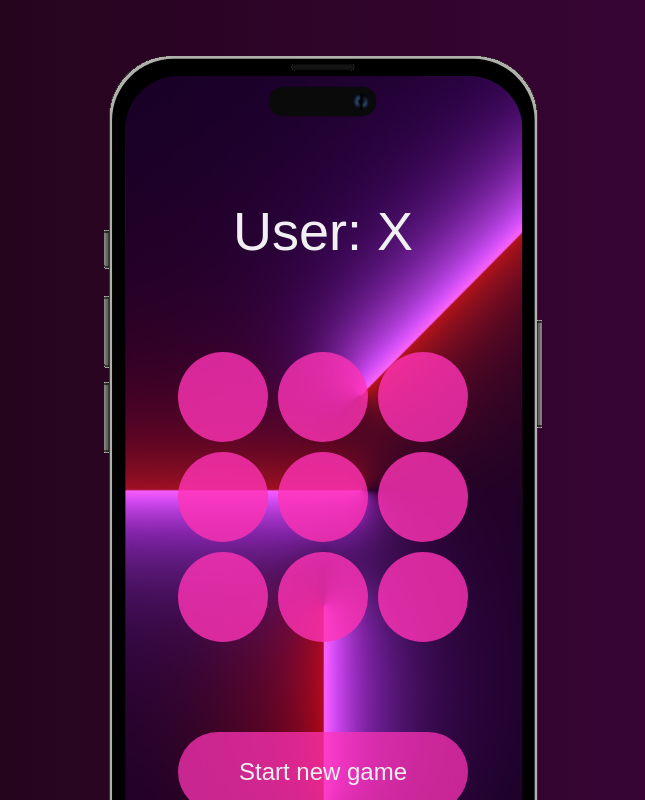
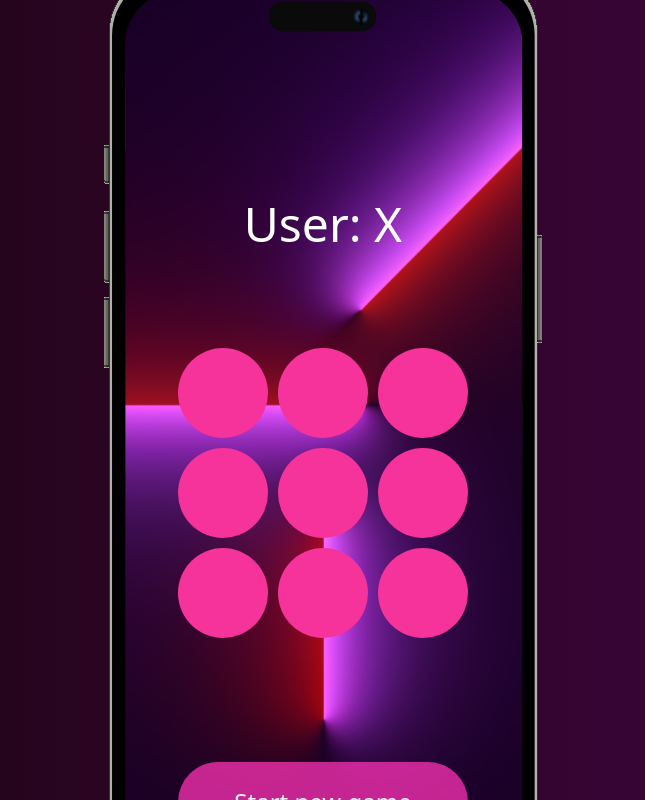
Before and after one commit to thermojam/react-game-app, a React (Vite) app: page / in a window 1280 px wide. Shown: the top 800 px of the page, without its empty margins (317-962 px from the left). Built offline with nearby package versions, Linux system fonts and the light colour scheme.

Commit message:
the application works on the class approach and is ready to be sent for review

```diff
--- a/package.json
+++ b/package.json
@@ -10,10 +10,12 @@
         "preview": "vite preview"
     },
     "dependencies": {
+        "@tailwindcss/vite": "^4.1.11",
         "react": "^19.0.0",
         "react-dom": "^19.0.0",
         "react-redux": "^9.2.0",
-        "redux": "^5.0.1"
+        "redux": "^5.0.1",
+        "tailwindcss": "^4.1.11"
     },
     "devDependencies": {
         "@eslint/js": "^9.22.0",
--- a/src/App.jsx
+++ b/src/App.jsx
@@ -1,24 +1,26 @@
-import { useDispatch } from 'react-redux'
+import React from 'react'
+import { connect } from 'react-redux'
 import Field from './components/Field/Field'
 import Information from './components/Information/Information'
-import styles from './App.module.css'
 
-export const App = () => {
-    const dispatch = useDispatch()
-
-    const resetGame = () => {
-        dispatch({ type: 'RESTART_GAME' })
+class App extends React.Component {
+    handleReset = () => {
+        this.props.dispatch({type: 'RESTART_GAME'})
     }
 
-    return (
-        <div className={styles.app}>
-            <div className={styles.appWrapper}>
-                <Information />
-                <Field />
-                <button className={styles.resetGame} onClick={resetGame}>
-                    Start new game
-                </button>
+    render() {
+        return (
+            <div className="pt-[140px] bg-iphone min-h-screen">
+                <div className="text-center my-[60px]">
+                    <Information/>
+                    <Field/>
+                    <button onClick={ this.handleReset } className="btn-reset mt-6">
+                        Start new game
+                    </button>
+                </div>
             </div>
-        </div>
-    )
+        )
+    }
 }
+
+export default connect()(App)
--- a/src/App.module.css
+++ /dev/null
@@ -1,28 +0,0 @@
-.app {
-    padding: 140px 0;
-    background-image: url("assets/iPhone.svg");
-    background-position: center;
-    background-repeat: no-repeat;
-}
-
-.appWrapper {
-    text-align: center;
-    margin: 60px 0;
-}
-
-.resetGame {
-    width: 290px;
-    height: 80px;
-    font-family: var(--zona-pro);
-    text-align: center;
-    font-size: 24px;
-    color: var(--white);
-    background: rgba(255, 51, 182, 0.74);
-    border-radius: 50px;
-    border: none;
-    cursor: pointer;
-}
-
-.resetGame:hover{
-    box-shadow: var(--reset);
-}
--- a/src/components/Field/Field.jsx
+++ b/src/components/Field/Field.jsx
@@ -1,5 +1,5 @@
-import styles from './field.module.css'
-import { useSelector, useDispatch } from 'react-redux'
+import React from 'react'
+import { connect } from 'react-redux'
 
 const WIN_PATTERNS = [
     [0, 1, 2], [3, 4, 5], [6, 7, 8],
@@ -7,38 +7,34 @@ const WIN_PATTERNS = [
     [0, 4, 8], [2, 4, 6]
 ]
 
-export default function Field() {
-    const field = useSelector(state => state.field)
-    const currentPlayer = useSelector(state => state.currentPlayer)
-    const isGameEnded = useSelector(state => state.isGameEnded)
-
-    const dispatch = useDispatch()
-
-    const checkWinner = (field, player) => {
+class Field extends React.Component {
+    checkWinner = (field, player) => {
         return WIN_PATTERNS.some(pattern =>
             pattern.every(index => field[index] === player)
         )
     }
 
-    const handleClick = (index) => {
+    handleClick = (index) => {
+        const {field, currentPlayer, isGameEnded, dispatch} = this.props
+
         if (field[index] !== '' || isGameEnded) return
 
         const newField = [...field]
         newField[index] = currentPlayer
 
-        const hasWinner = checkWinner(newField, currentPlayer)
+        const hasWinner = this.checkWinner(newField, currentPlayer)
         const isDraw = newField.every(cell => cell !== '')
 
-        dispatch({ type: 'SET_FIELD', payload: newField })
+        dispatch({type: 'SET_FIELD', payload: newField})
 
         if (hasWinner) {
-            dispatch({ type: 'SET_GAME_ENDED', payload: true })
+            dispatch({type: 'SET_GAME_ENDED', payload: true})
             return
         }
 
         if (isDraw) {
-            dispatch({ type: 'SET_DRAW', payload: true })
-            dispatch({ type: 'SET_GAME_ENDED', payload: true })
+            dispatch({type: 'SET_DRAW', payload: true})
+            dispatch({type: 'SET_GAME_ENDED', payload: true})
             return
         }
 
@@ -48,13 +44,17 @@ export default function Field() {
         })
     }
 
+    render() {
+        const {field} = this.props
+
         return (
-        <div className={styles.grid}>
+            <div
+                className="grid grid-cols-[repeat(3,_90px)] gap-[10px] justify-center items-center justify-items-center my-[100px]">
                 {field.map((value, index) => (
                     <button
                         key={index}
-                    className={styles.cell}
-                    onClick={() => handleClick(index)}
+                        onClick={() => this.handleClick(index)}
+                        className="w-[90px] h-[90px] text-[40px]  text-white bg-pink-500 bg-opacity-80 rounded-full border-none cursor-pointer hover:shadow-[var(--cell)]"
                     >
                         {value}
                     </button>
@@ -62,3 +62,12 @@ export default function Field() {
             </div>
         )
     }
+}
+
+const mapStateToProps = (state) => ({
+    field: state.field,
+    currentPlayer: state.currentPlayer,
+    isGameEnded: state.isGameEnded
+})
+
+export default connect(mapStateToProps)(Field)
--- a/src/components/Field/field.module.css
+++ /dev/null
@@ -1,28 +0,0 @@
-.grid {
-    display: grid;
-    grid-template-columns: repeat(3, 90px);
-    grid-gap: 10px;
-    justify-content: center;
-    align-items: center;
-    justify-items: center;
-    margin: 90px 0;
-}
-
-.cell {
-
-    font-family: var(--zona-pro);
-    font-weight: bold;
-    color: var(--white);
-    padding: 10px;
-    background-color: rgba(255, 51, 182, 0.80);
-    width: 90px;
-    height: 90px;
-    font-size: 40px;
-    cursor: pointer;
-    border-radius: 50%;
-    border: none;
-}
-
-.cell:hover {
-    box-shadow: var(--cell);
-}
--- a/src/components/Information/Information.jsx
+++ b/src/components/Information/Information.jsx
@@ -1,22 +1,27 @@
+import React from 'react'
+import { connect } from 'react-redux'
 import PropTypes from 'prop-types'
-import styles from './information.module.css'
-import {useSelector} from 'react-redux'
 
-function InformationLayout({message}) {
-    return <div className={styles.info}>{message}</div>
+class InformationLayout extends React.Component {
+    render() {
+        const { message } = this.props
+        return (
+            <div className="text-center text-5xl text-white">
+                {message}
+            </div>
+        )
+    }
 }
 
 InformationLayout.propTypes = {
     message: PropTypes.string.isRequired
 }
 
-export default function Information() {
-    const currentPlayer = useSelector(state => state.currentPlayer)
-    const isGameEnded = useSelector(state => state.isGameEnded)
-    const isDraw = useSelector(state => state.isDraw)
+class Information extends React.Component {
+    render() {
+        const { currentPlayer, isGameEnded, isDraw } = this.props
 
         let message = ''
-
         if (isDraw) {
             message = 'Draw'
         } else if (isGameEnded) {
@@ -25,5 +30,14 @@ export default function Information() {
             message = `User: ${currentPlayer}`
         }
 
-    return <InformationLayout message={message}/>
+        return <InformationLayout message={message} />
     }
+}
+
+const mapStateToProps = (state) => ({
+    currentPlayer: state.currentPlayer,
+    isGameEnded: state.isGameEnded,
+    isDraw: state.isDraw
+})
+
+export default connect(mapStateToProps)(Information)
--- a/src/components/Information/information.module.css
+++ /dev/null
@@ -1,6 +0,0 @@
-.info {
-    font-family: var(--zona-pro);
-    color: var(--white);
-    text-align: center;
-    font-size: 54px;
-}
--- a/src/index.css
+++ b/src/index.css
@@ -1,11 +1,9 @@
-* {
-    box-sizing: border-box;
-    margin: 0;
-    padding: 0;
-}
+@import "tailwindcss";
+@tailwind utilities;
 
 :root {
-    --zona-pro: "Zona Pro Thin", sans-serif;
+    --white: rgba(240, 240, 243, 1);
+    --pink-glass: rgba(255, 51, 182, 0.74);
     --reset: rgba(240, 46, 170, 0.4) 0 5px,
     rgba(240, 46, 170, 0.3) 0 10px,
     rgba(240, 46, 170, 0.2) 0 15px,
@@ -15,12 +13,37 @@
     rgba(240, 46, 170, 0.47) 0 0 0 4px,
     rgba(247, 47, 175, 0.33) 0 0 0 6px,
     rgba(240, 46, 170, 0.24) 0 0 0 8px;
-    --white: rgba(240, 240, 243, 100);
-    background: linear-gradient(90deg, #1d0413 0%, #40053f 100%);
 }
 
 body {
-    max-width: 1200px;
-    margin: 0 auto;
-    min-height: 100vh;
+    @apply m-0 p-0 box-border min-h-screen;
+    background: linear-gradient(90deg, #1d0413 0%, #40053f 100%);
+
 }
+
+.bg-iphone {
+    background-image: url('assets/iPhone.svg');
+    background-repeat: no-repeat;
+    background-position: center;
+}
+
+.btn-reset {
+    width: 290px;
+    height: 80px;
+    font-size: 24px;
+    text-align: center;
+    color: var(--white);
+    background-color: var(--pink-glass);
+    border-radius: 50px;
+    border: none;
+    cursor: pointer;
+    transition: all 0.3s ease;
+}
+
+.btn-reset:hover {
+    box-shadow: var(--reset);
+}
+
+.cell-shadow {
+    box-shadow: var(--cell);
+}
--- a/src/main.jsx
+++ b/src/main.jsx
@@ -2,13 +2,13 @@ import React from 'react'
 import ReactDOM from 'react-dom/client'
 import { Provider } from 'react-redux'
 import { store } from './store/store'
-import { App } from './App'
+import App from './App'
 import './index.css'
 
 ReactDOM.createRoot(document.getElementById('root')).render(
     <React.StrictMode>
-        <Provider store={store}>
-            <App />
+        <Provider store={ store }>
+            <App/>
         </Provider>
     </React.StrictMode>
 )
--- /dev/null
+++ b/tailwind.config.js
@@ -0,0 +1,30 @@
+/** @type {import('tailwindcss').Config} */
+export default {
+    content: ['./index.html', './src/**/*.{js,jsx}'],
+    theme: {
+        extend: {
+            backgroundImage: {
+                iphone: "url('/assets/iPhone.svg')",
+            },
+            fontFamily: {
+                zona: ['"Zona Pro Thin"', 'sans-serif'],
+            },
+            colors: {
+                pinkGlass: 'rgba(255, 51, 182, 0.74)',
+                whiteGlass: 'rgba(240, 240, 243, 1)',
+            },
+            boxShadow: {
+                reset: `rgba(240, 46, 170, 0.4) 0 5px,
+                rgba(240, 46, 170, 0.3) 0 10px,
+                rgba(240, 46, 170, 0.2) 0 15px,
+                rgba(240, 46, 170, 0.1) 0 20px,
+                rgba(240, 46, 170, 0.05) 0 25px`,
+                cell: `rgba(255, 150, 216, 0.74) 0 0 0 2px,
+               rgba(240, 46, 170, 0.47) 0 0 0 4px,
+               rgba(247, 47, 175, 0.33) 0 0 0 6px,
+               rgba(240, 46, 170, 0.24) 0 0 0 8px`,
+            },
+        },
+    },
+    plugins: [],
+}
--- a/vite.config.js
+++ b/vite.config.js
@@ -1,22 +1,14 @@
 import {defineConfig} from 'vite'
 import react from '@vitejs/plugin-react-swc'
 import svgr from "vite-plugin-svgr"
+import tailwindcss from '@tailwindcss/vite'
 
-import Font from 'vite-plugin-font';
+export default defineConfig({
 
-
-export default defineConfig(({mode}) => {
-    const isDev = mode !== "production";
-
-    return {
         plugins: [
-            react({
-                babel: {
-                    plugins: isDev ? ["check-prop-types"] : [],
-                },
-            }),
+            react(),
             [svgr()],
-            [Font.vite()],
+            tailwindcss(),
         ],
 
         server: {
@@ -24,5 +16,4 @@ export default defineConfig(({mode}) => {
             open: true,
         }
 
-    };
 });
```
Also changed, not shown: 2 other files (tests, documents, lock files or other folders). Lines whose indentation alone changed are shown as unchanged.
